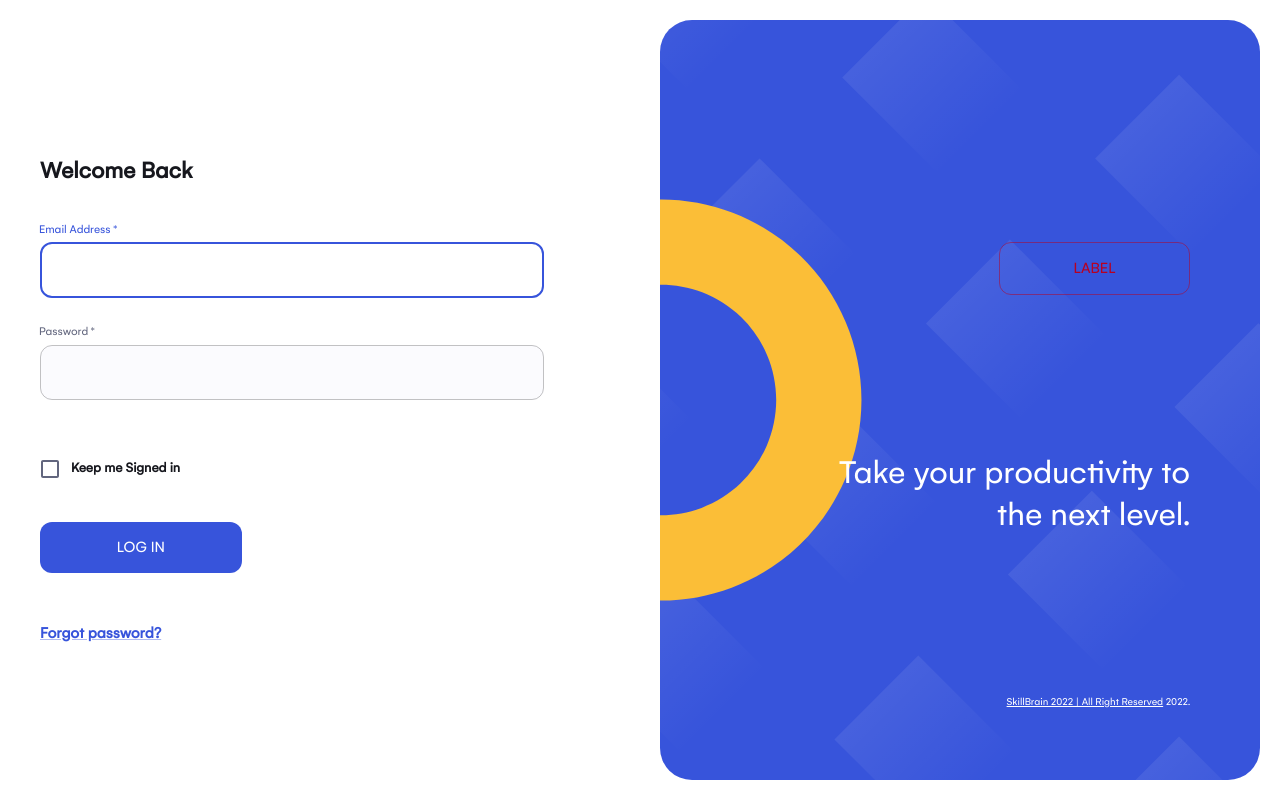
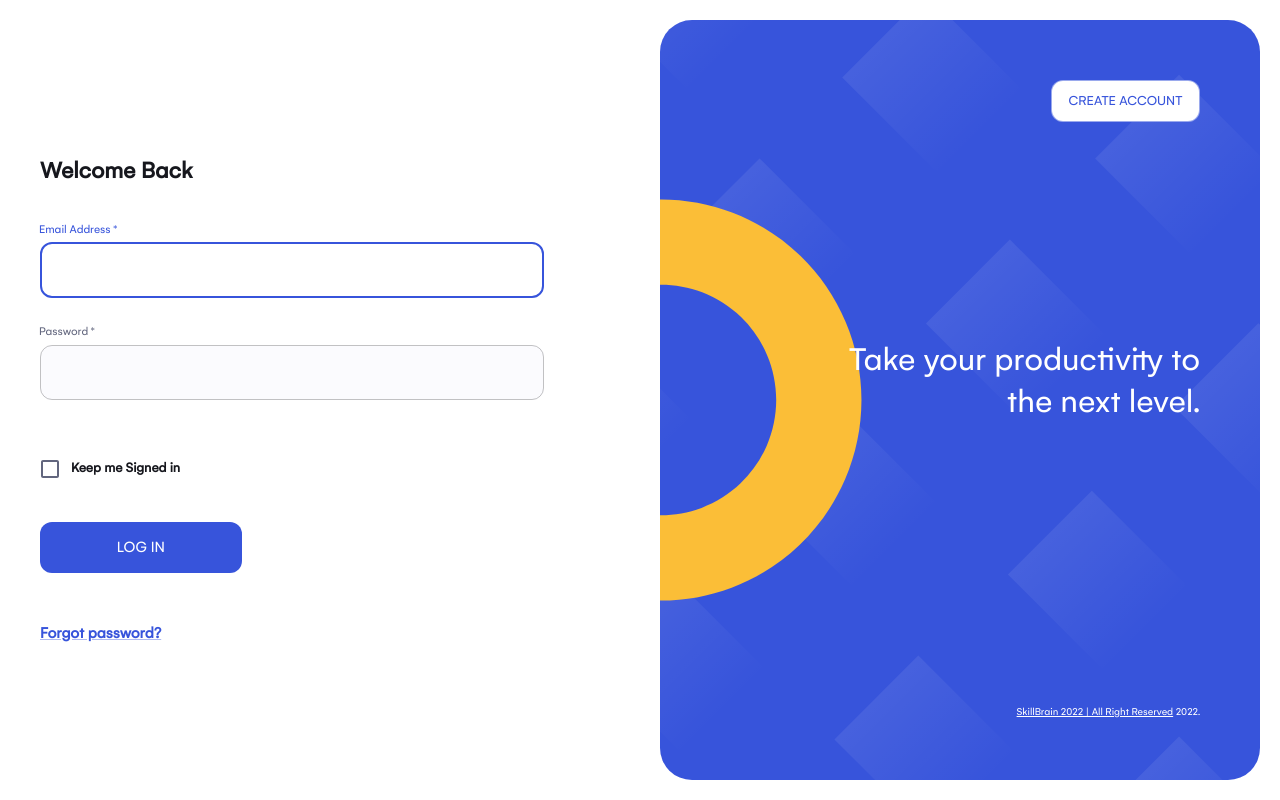
Before and after one commit to SkillBrainFrontend/Semicolon-Task-Manager-Andromeda, a React (Create React App) app: page /login in a window 1280 px wide. Built offline with nearby package versions, Linux system fonts and the light colour scheme.

Commit message:
Finish Login

```diff
--- a/src/components/shared/button/Button.jsx
+++ b/src/components/shared/button/Button.jsx
@@ -10,7 +10,7 @@ const StyledButton = styled(Button)(({ theme }) => ({
 		whiteSpace: "nowrap",
 	},
 	"&.MuiButton-sizeLarge": {
-		padding: theme.spacing(2.3, 9.2),
+		padding: theme.spacing(2.3, 7.2),
 	},
 	"&.MuiButton-sizeMedium": {
 		padding: theme.spacing(2, 9.2),
--- a/src/pages/components/welcome-placeholder/WelcomePlaceholder.jsx
+++ b/src/pages/components/welcome-placeholder/WelcomePlaceholder.jsx
@@ -1,4 +1,3 @@
-/* eslint-disable no-undef */
 import React from "react";
 import { string } from "prop-types";
 
@@ -23,7 +22,7 @@ function Copyright(props) {
 	);
 }
 function WelcomePlaceholder(props) {
-	const { position, message } = props;
+	const { position, message, actionButton } = props;
 	const positionImg = {
 		left: "scaleX(-1)",
 		right: "none",
@@ -64,18 +63,35 @@ function WelcomePlaceholder(props) {
 							flexDirection: "column",
 							alignItems: positionText[position],
 							justifyContent: "space-between",
-							height: "80%",
-							padding: "70px",
+							height: "100%",
+							padding: "60px",
 						}}
 					>
-						<Button color="secondary" variant="outlined">
-							Label
-						</Button>
+						{actionButton ? (
+							<Button
+								onClick={actionButton.onActionClick}
+								size="small"
+								variant="outlined"
+								sx={{
+									width: "30%",
+									disableElevation: "false",
+									background: (t) => t.palette.background.default,
+									"&:hover": {
+										backgroundColor: (t) => t.palette.background.default,
+									},
+								}}
+							>
+								{actionButton.buttonLabel}
+							</Button>
+						) : (
+							false
+						)}
 						<Typography
 							component="h4"
 							variant="h4"
 							xs={false}
 							sx={{
+								paddingBottom: 8,
 								textAlign: position,
 								transform: positionImg[position],
 								color: "white",
--- a/src/pages/login-page/SignIn.jsx
+++ b/src/pages/login-page/SignIn.jsx
@@ -1,4 +1,5 @@
 import * as React from "react";
+import { useNavigate } from "react-router-dom";
 
 import { Box, Grid, Typography } from "@mui/material";
 
@@ -7,6 +8,7 @@ import { WelcomePlaceholder } from "../components";
 import LoginForm from "./components/loginForm/LoginForm";
 
 export default function SignInSide() {
+	const navigate = useNavigate();
 	return (
 		<Box
 			sx={{
@@ -52,7 +54,7 @@ export default function SignInSide() {
 						actionButton={{
 							buttonLabel: "Create account",
 							onActionClick: () => {
-								console.log("s-a dat click");
+								navigate("/register");
 							},
 						}}
 					/>
```
